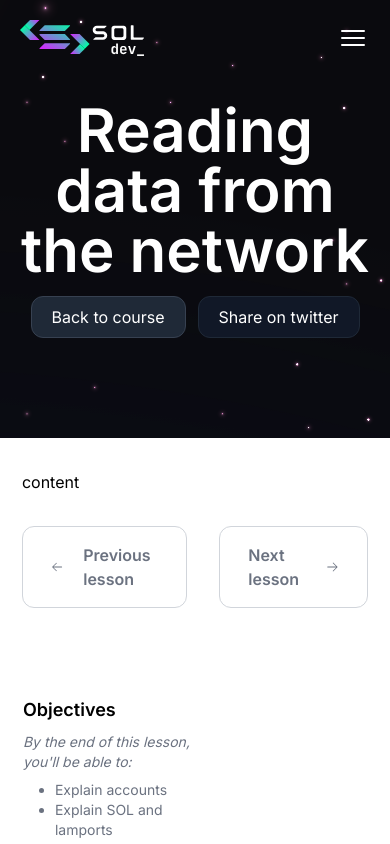
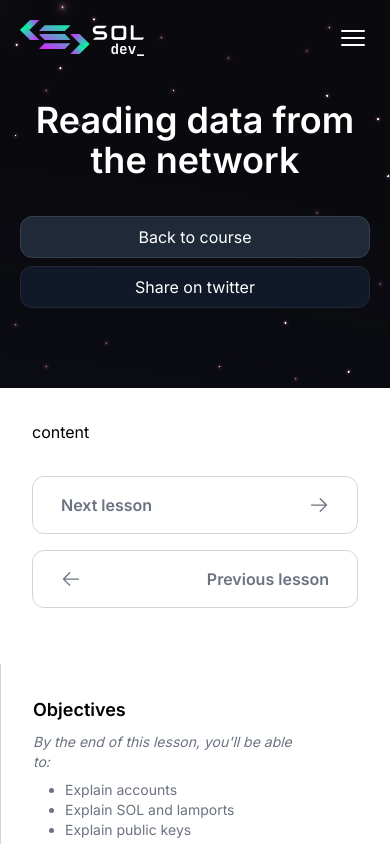
Before and after one commit to Tru3Bliss/solana-modern-ui, a Next.js app: page /course/interact-with-wallets in a window 390 px wide. Shown: the top 844 px of the page. Built offline with nearby package versions, Linux system fonts and the light colour scheme.

Commit message:
fix: hero mobile sizing and layout shift

```diff
--- a/src/layouts/lesson.tsx
+++ b/src/layouts/lesson.tsx
@@ -44,12 +44,15 @@ export default function LessonLayout({
             <span>4 minutes</span>
           </p> */}
 
-          <div className="flex justify-center space-x-3">
-            <Link href={"/course/#hash-routing"} className="btn btn-default">
+          <div className="justify-center py-5 space-x-0 space-y-2 lg:space-x-3 lg:space-y-0 lg:flex">
+            <Link
+              href={"/course/#hash-routing"}
+              className="block btn btn-default lg:inline-block"
+            >
               {/* <ArrowLeftIcon className="mr-2 icon" /> */}
               Back to course
             </Link>
-            <Link href={"#"} className="btn btn-dark">
+            <Link href={"#"} className="block btn btn-dark lg:inline-block">
               Share on twitter
               {/* <ArrowTopRightOnSquareIcon className="ml-2 icon" /> */}
             </Link>
--- a/src/pages/course/[slug].tsx
+++ b/src/pages/course/[slug].tsx
@@ -18,17 +18,17 @@ export default function Page() {
         <section className={styles.leftSideLarge}>
           <article>content</article>
 
-          <section className="flex w-full space-x-8 font-semibold">
+          <section className="grid w-full font-semibold gap-y-4 lg:gap-8 lg:grid-cols-2">
             <Link
               href={"#"}
-              className="justify-start w-1/2 space-x-5  btn btn-lg btn-light"
+              className="flex justify-between order-2 w-full space-x-5 lg:justify-start lg:order-1 btn btn-lg btn-light"
             >
               <ArrowLeftIcon className="w-5 h-5" />
               <span>Previous lesson</span>
             </Link>
             <Link
               href={"#"}
-              className="justify-end w-1/2 space-x-5 btn-lg btn btn-light"
+              className="flex justify-between order-1 w-full space-x-5 lg:justify-end lg:order-2 btn-lg btn btn-light"
             >
               <span>Next lesson</span>
               <ArrowRightIcon className="w-5 h-5" />
--- a/src/pages/registry/[address].tsx
+++ b/src/pages/registry/[address].tsx
@@ -31,15 +31,18 @@ export default function Page() {
           optional paragraph text
         </p> */}
 
-        <div className="justify-center space-x-3 space-y-2 lg:space-y-0 lg:flex">
-          <Link href={"/registry"} className="btn btn-default">
+        <div className="justify-center py-5 space-x-0 space-y-2 lg:space-x-3 lg:space-y-0 lg:flex">
+          <Link
+            href={"/registry"}
+            className="block btn btn-default lg:inline-block"
+          >
             {/* <ArrowLeftIcon className="mr-2 icon" /> */}
             Back to IDL Registry
           </Link>
           <Link
             href={`https://explorer.solana.com/address/${program.address}`}
             target="_blank"
-            className="btn btn-dark"
+            className="block btn btn-dark lg:inline-block"
           >
             View on Solana Explorer
             {/* <ArrowTopRightOnSquareIcon className="ml-2 icon" /> */}
--- a/src/styles/PageHero.module.css
+++ b/src/styles/PageHero.module.css
@@ -10,14 +10,14 @@
 }
 
 .hero h1 {
-  @apply text-6xl tracking-normal;
+  @apply text-4xl tracking-normal md:text-6xl;
 }
 /* .hero p {
   @apply text-xl;
 } */
 
 .inner {
-  @apply min-h-[24rem] py-20;
+  @apply min-h-[24rem] pt-20 pb-10 lg:py-20;
   @apply flex items-center justify-center text-center;
   @apply text-white;
 }
```
